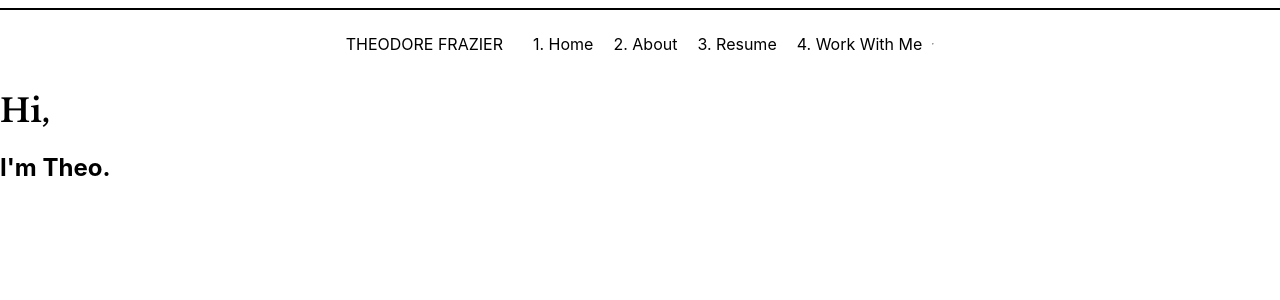
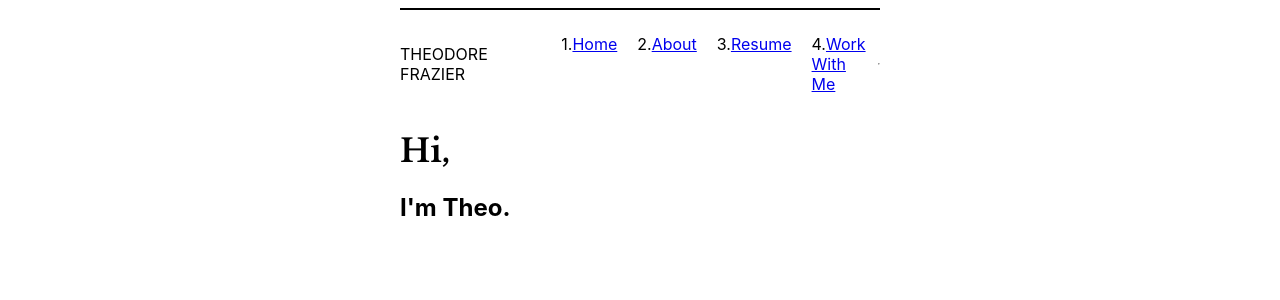
Before and after one commit to TheodoreBFrazier/resume, a React (Create React App) app in the folder frontend/: page / in a window 1280 px wide. Shown: the top 300 px of the page. Built offline with nearby package versions, Linux system fonts and the light colour scheme.

Commit message:
Added global styles for margin

```diff
--- a/frontend/package.json
+++ b/frontend/package.json
@@ -10,6 +10,7 @@
     "react-dom": "^18.2.0",
     "react-router-dom": "^6.22.1",
     "react-scripts": "5.0.1",
+    "styled-components": "^6.1.8",
     "web-vitals": "^2.1.4"
   },
   "scripts": {
--- a/frontend/src/App.js
+++ b/frontend/src/App.js
@@ -2,19 +2,29 @@ import { BrowserRouter as Router, Routes, Route } from "react-router-dom";
 import React from "react";
 import './App.css';
 
+//Global Styling
+import GlobalStyles from './globalstyles.js';
+
 //Importing Navigation
-import Navigation from './components/navigation';
+import Navigation from './components/navigation/navigation.js';
 
 //Pages
-import Home from "./pages/home";
+import Home from "./pages/home.js";
+import About from "./pages/about.js"
+import Resume from "./pages/resume.js"
+import Contact from "./pages/contact.js"
 
 function App() {
   return (
     <div className='App'>
       <Router>
         <Navigation />
+        <GlobalStyles />
         <Routes>
           <Route path="/" element={<Home />} />
+          <Route path="/about" element={<About />} />
+          <Route path="/resume" element={<Resume />} />
+          <Route path="/contact" element={<Contact />} />
         </Routes>
       </Router>
     </div>
--- a/frontend/src/components/navigation.js
+++ b/frontend/src/components/navigation/navigation.js
@@ -1,4 +1,5 @@
 import React from "react";
+import { Link } from "react-router-dom";
 import './navigation.css';
 
 const Navigation = () => {
@@ -14,16 +15,28 @@ const Navigation = () => {
                 <nav>
                     <ul className="navigation-links">
                         <li>
-                            1. Home
+                            1.
+                            <Link to="/">
+                                Home
+                            </Link>
                         </li>
                         <li>
-                            2. About
+                            2.
+                            <Link to="/about">
+                                About
+                            </Link>
                         </li>
                         <li>
-                            3. Resume
+                            3.
+                            <Link to="/resume">
+                                Resume
+                            </Link>
                         </li>
                         <li>
-                            4. Work With Me
+                            4.
+                            <Link to="/contact">
+                                Work With Me
+                            </Link>
                         </li>
                     </ul>
                 </nav>
--- /dev/null
+++ b/frontend/src/globalstyles.js
@@ -0,0 +1,13 @@
+// GlobalStyles.js
+import { createGlobalStyle } from 'styled-components';
+
+const GlobalStyles = createGlobalStyle`
+  @media (min-width: 1200px) {
+    body {
+      margin-left: 400px;
+      margin-right: 400px;
+    }
+  }
+`;
+
+export default GlobalStyles;
--- a/frontend/src/pages/about.js
+++ b/frontend/src/pages/about.js
@@ -0,0 +1,7 @@
+
+
+export default function About() {
+    return (
+        <h1>Test</h1>
+    );
+};
--- a/frontend/src/pages/contact.js
+++ b/frontend/src/pages/contact.js
@@ -1,4 +1,4 @@
-function ContactForm() {
+export default function ContactForm() {
     return (
         <div id="form-container">
             <h1>&bull; Get In Touch &bull;</h1>
--- a/frontend/src/pages/home.js
+++ b/frontend/src/pages/home.js
@@ -3,6 +3,7 @@ import React from "react";
 function Home() {
     return (
         <div className="Home">
+            <div className="wraapper">
                 <h1>
                     Hi,
                 </h1>
@@ -10,6 +11,7 @@ function Home() {
                     I'm Theo.
                 </h2>
             </div>
+        </div>
     );
 };
 
--- a/frontend/src/pages/resume.js
+++ b/frontend/src/pages/resume.js
@@ -0,0 +1,5 @@
+export default function Resume () {
+    return (
+        <h1>Resume</h1>
+    );
+};
```
Also changed, not shown: frontend/src/components/navigation/navigation.css (renamed from frontend/src/components/navigation.css), 1 other file (tests, documents, lock files or other folders). Lines whose indentation alone changed are shown as unchanged.
